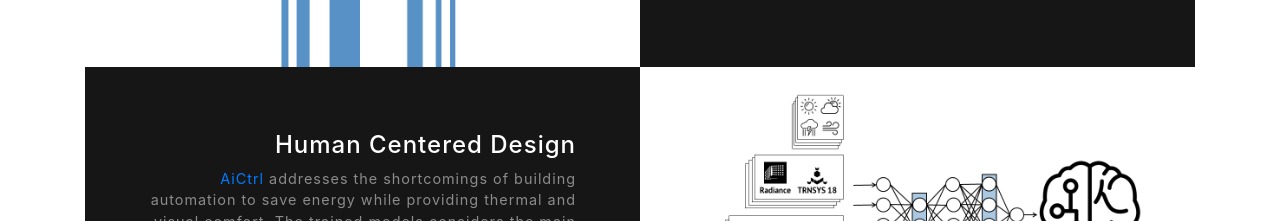
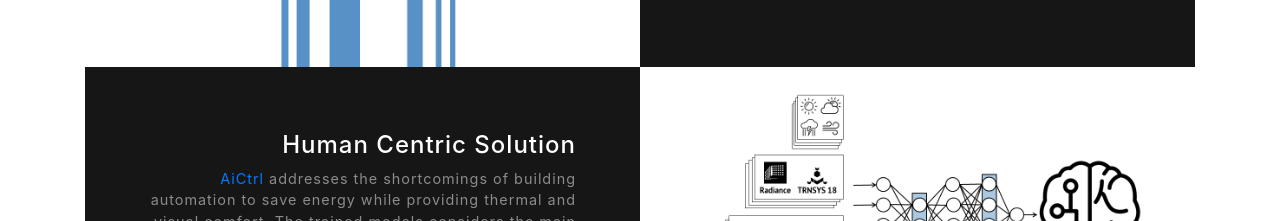
Before and after one commit to kasravi/AiCtrl, a website with bundled scripts: page index.html in a window 1280 px wide. Shown: the part 2200-2421 px from the top of the page. Built offline with nearby package versions, Linux system fonts and the light colour scheme.

Commit message:
correction

```diff
--- a/index.html
+++ b/index.html
@@ -139,7 +139,7 @@
           <div class="bg-black text-center h-100 project">
             <div class="d-flex h-100">
               <div class="project-text w-100 my-auto text-center text-lg-right">
-                <h4 class="text-white">Human Centered Design</h4>
+                <h4 class="text-white">Human Centric Solution</h4>
                 <p class="mb-0 text-white-50"><span class="text-primary">AiCtrl</span> addresses the shortcomings of
                   building automation to save energy
                   while providing thermal and visual comfort.
```
